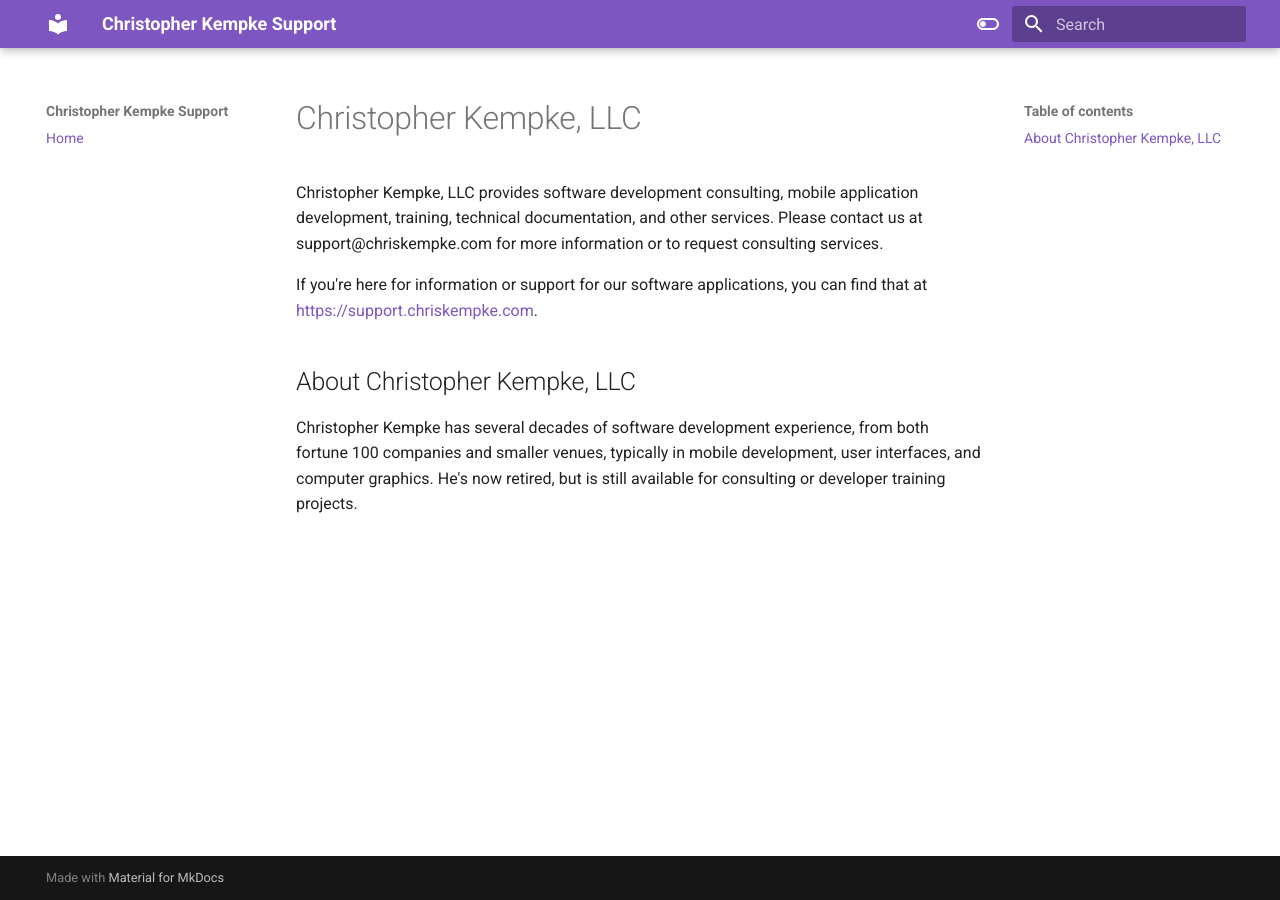
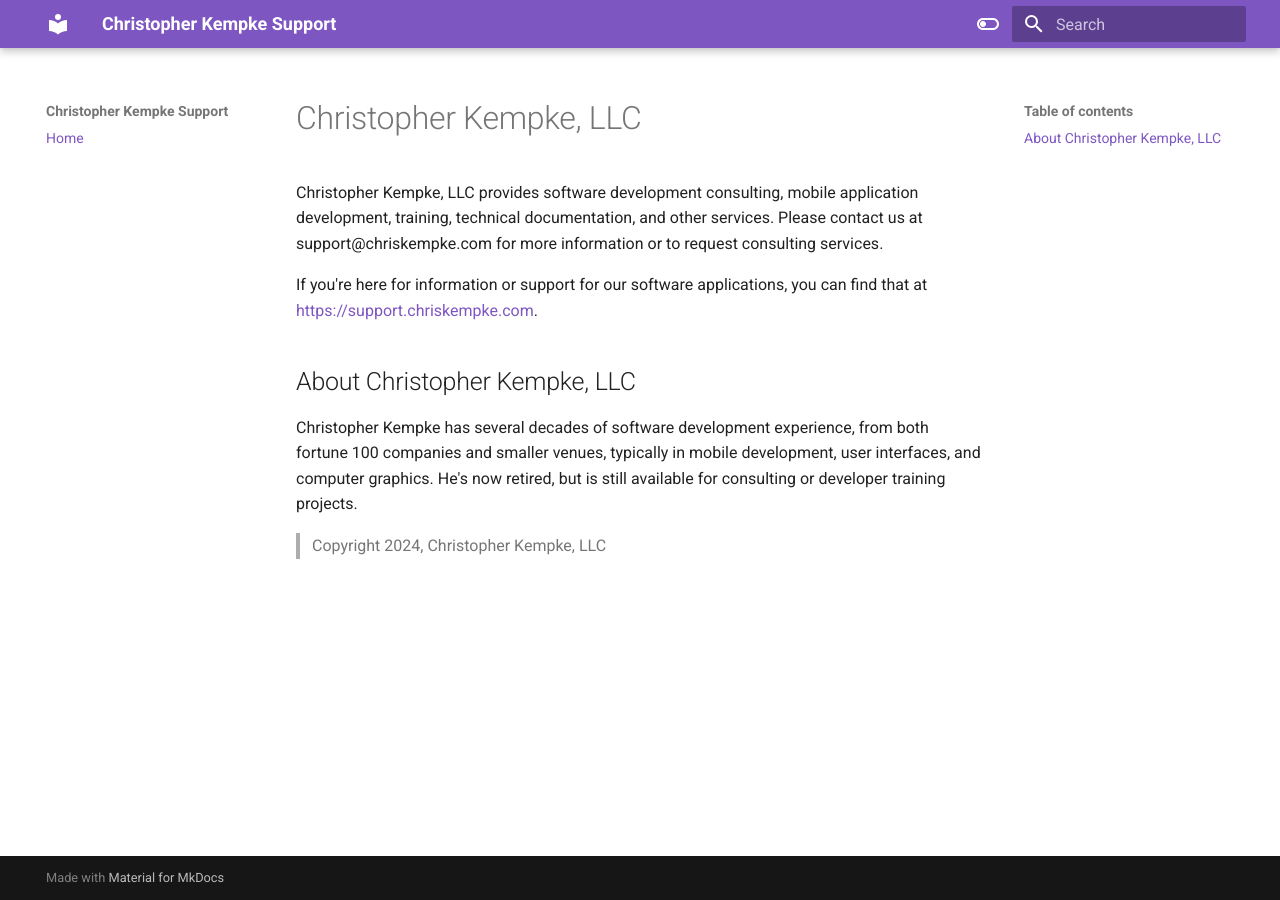
Before and after one commit to ckempke/christopher-kempke-llc, an MkDocs documentation site: the page built from docs/index.md, in a window 1280 px wide. Built offline with MkDocs 1.6.1 and Material for MkDocs 9.7.7, drawn with Linux system fonts in a browser that asks for light colours; nearby versions of some CDN libraries.

Commit message:
Just a tweak to force the action again

```diff
--- a/docs/index.md
+++ b/docs/index.md
@@ -11,3 +11,5 @@
 ## About Christopher Kempke, LLC
 
 Christopher Kempke has several decades of software development experience, from both fortune 100 companies and smaller venues, typically in mobile development, user interfaces, and computer graphics.     He's now retired, but is still available for consulting or developer training projects.
+
+> Copyright 2024, Christopher Kempke, LLC
```
